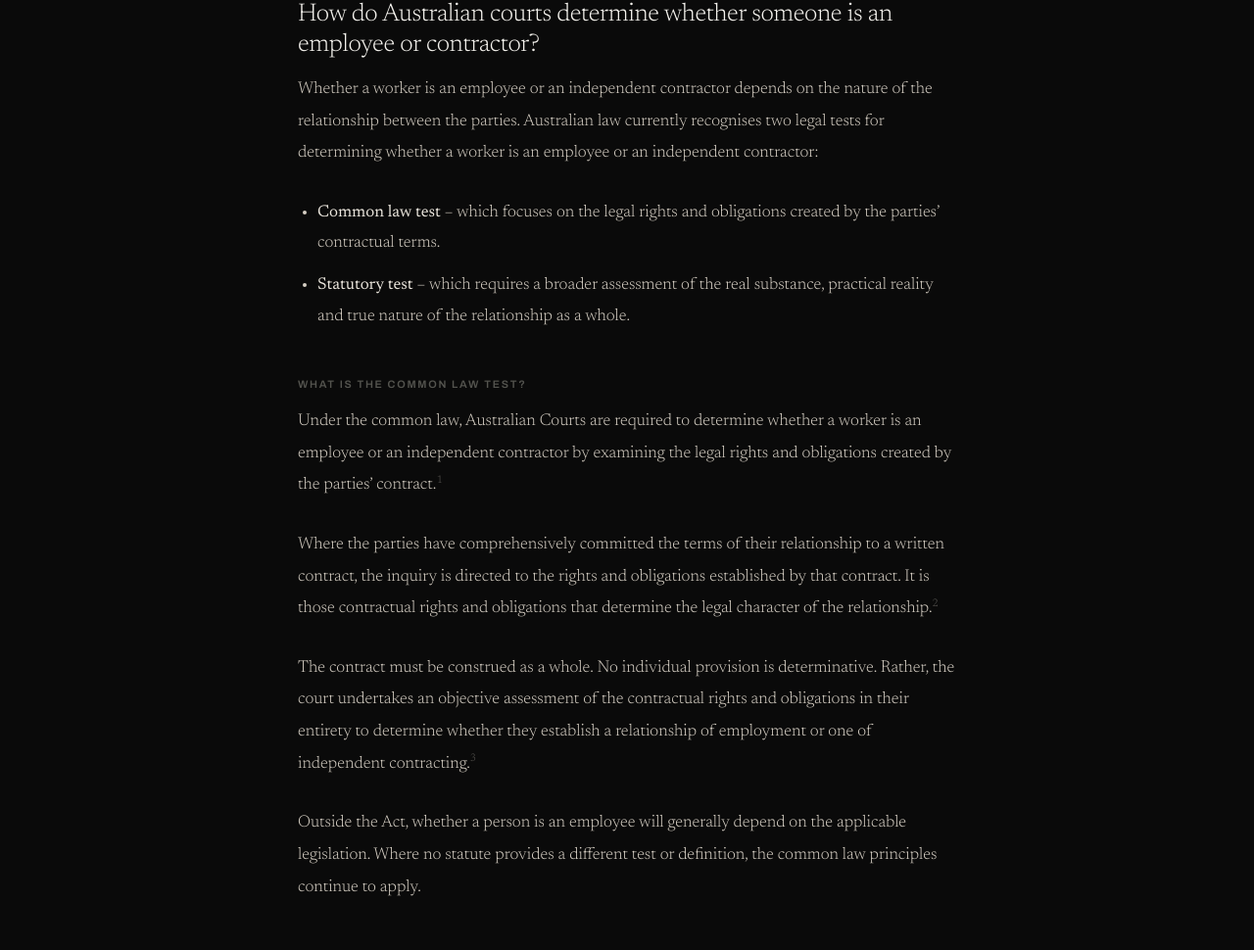
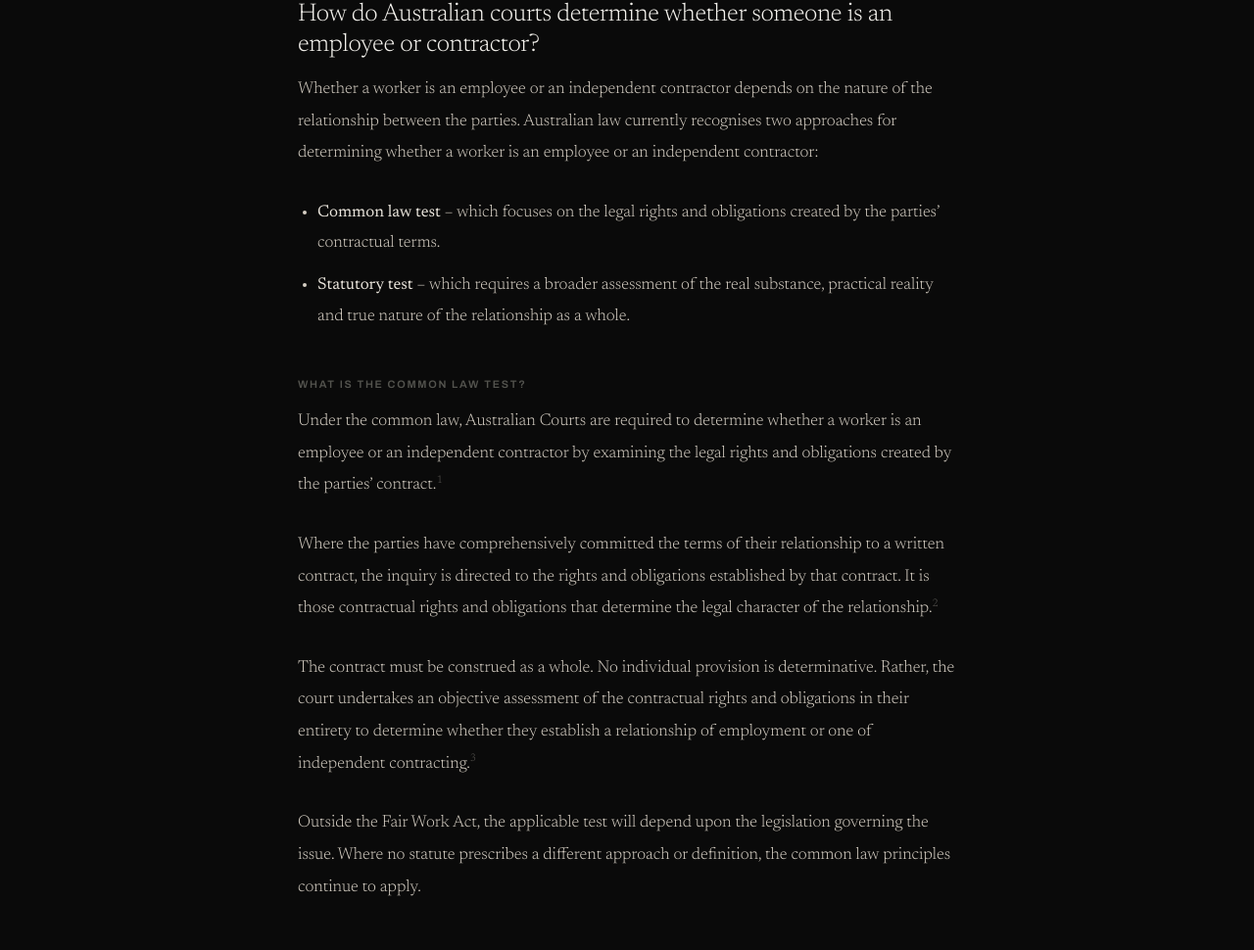
Before and after one commit to Syn-axe/solid-guacamole, a Jekyll site: the page built from _articles/independent-contractor-vs-employee.md, in a window 1280 px wide and 1400 px high, scrolled down 2437 px. Shown: the part 177-1147 px from the top of the window at 98% size. Built offline with Jekyll 4.4.1, drawn with Linux system fonts in a browser that asks for light colours.

Commit message:
Update independent-contractor-vs-employee.md

```diff
--- a/_articles/independent-contractor-vs-employee.md
+++ b/_articles/independent-contractor-vs-employee.md
@@ -57,7 +57,7 @@ The distinction is significant because employees and independent contractors are
 
 ## How do Australian courts determine whether someone is an employee or contractor?
 
-Whether a worker is an employee or an independent contractor depends on the nature of the relationship between the parties. Australian law currently recognises two legal tests for determining whether a worker is an employee or an independent contractor:
+Whether a worker is an employee or an independent contractor depends on the nature of the relationship between the parties. Australian law currently recognises two approaches for determining whether a worker is an employee or an independent contractor:
 
 - **Common law test** – which focuses on the legal rights and obligations created by the parties' contractual terms.
 - **Statutory test** – which requires a broader assessment of the real substance, practical reality and true nature of the relationship as a whole.
@@ -70,7 +70,7 @@ Where the parties have comprehensively committed the terms of their relationship
 
 The contract must be construed as a whole. No individual provision is determinative. Rather, the court undertakes an objective assessment of the contractual rights and obligations in their entirety to determine whether they establish a relationship of employment or one of independent contracting.[^3]
 
-Outside the Act, whether a person is an employee will generally depend on the applicable legislation. Where no statute provides a different test or definition, the common law principles continue to apply.
+Outside the Fair Work Act, the applicable test will depend upon the legislation governing the issue. Where no statute prescribes a different approach or definition, the common law principles continue to apply.
 
 ### What is the statutory test?
 
```
